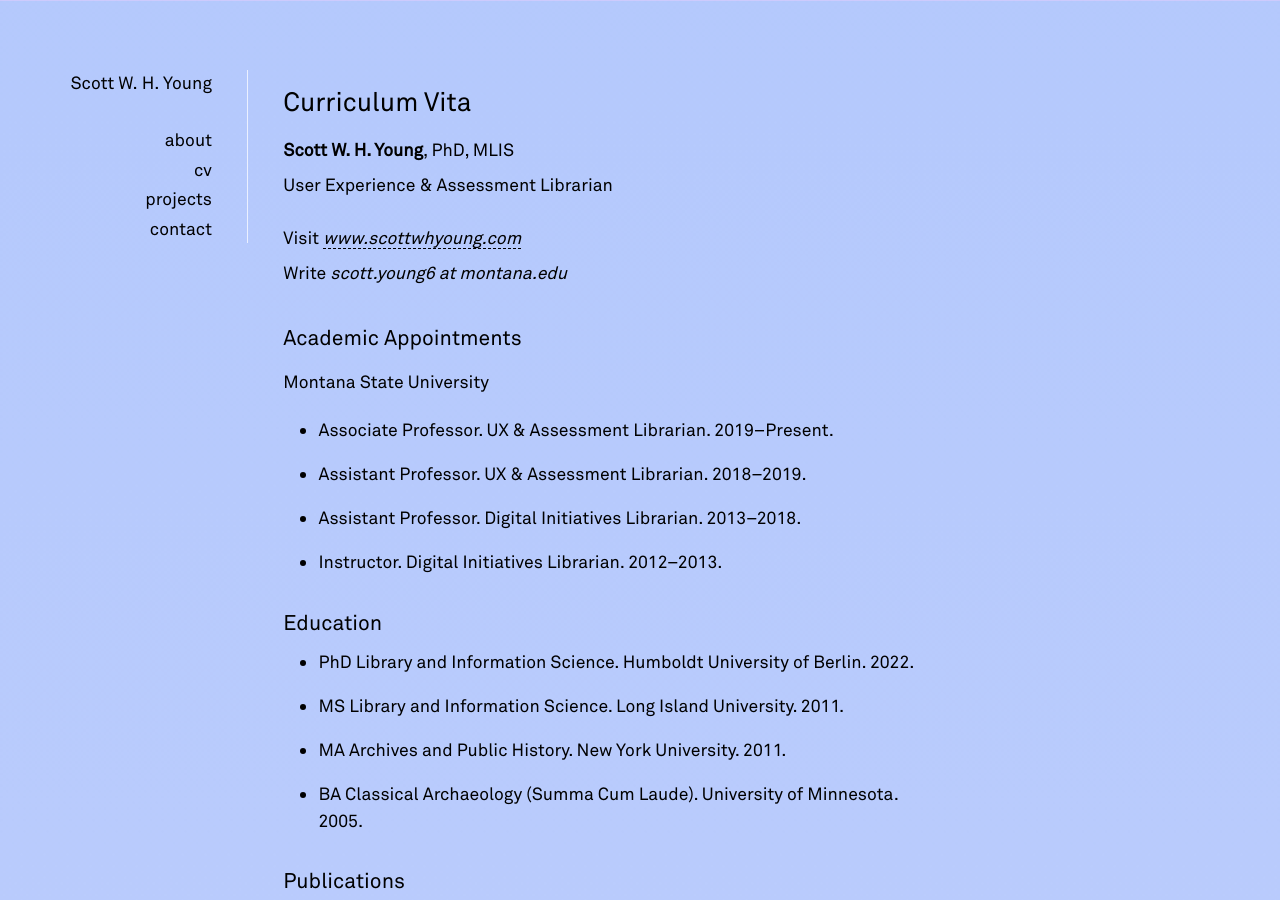
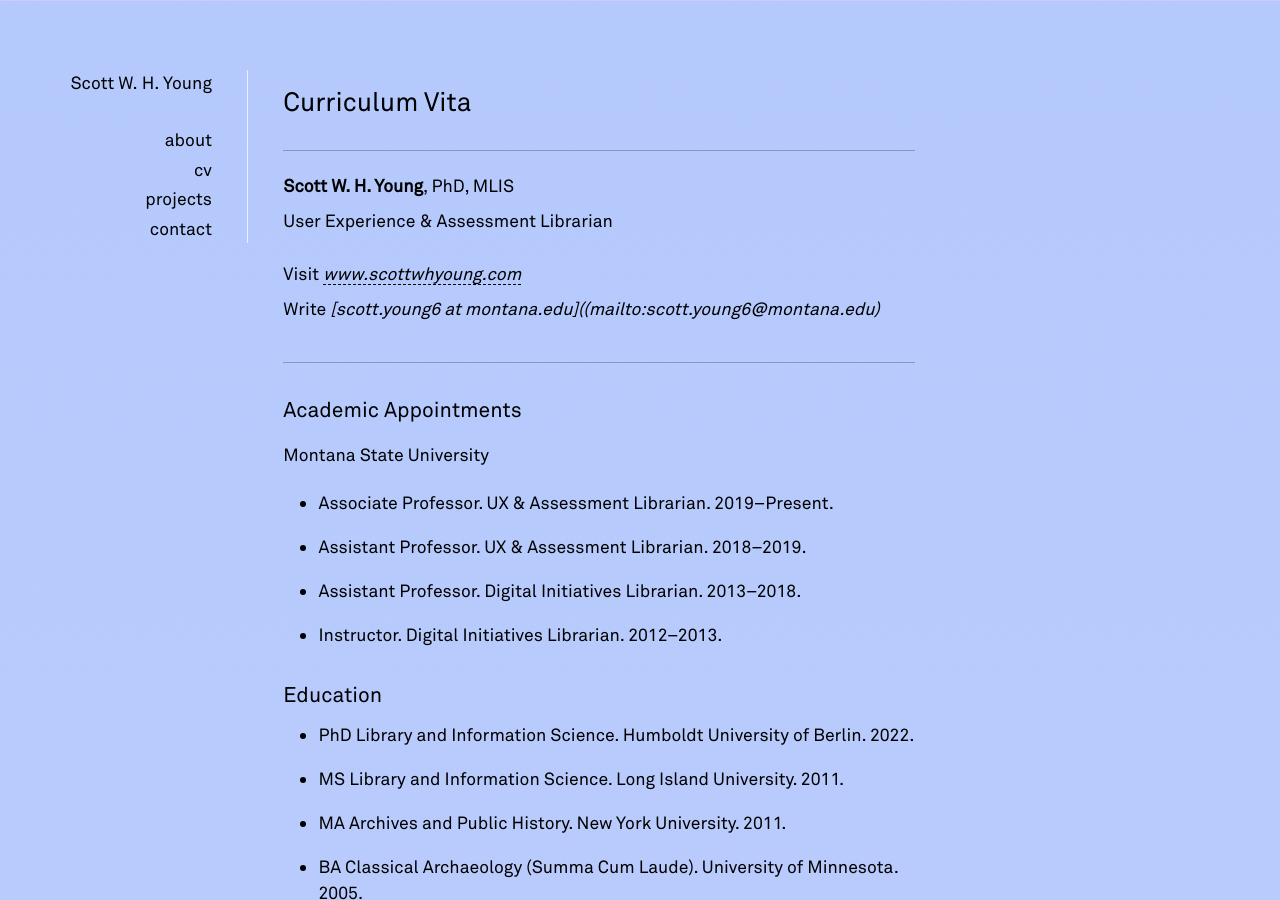
Before and after one commit to swyoung/swyoung.github.io, a Jekyll site: the page built from _pages/cv.md, in a window 1280 px wide and 900 px high. Built offline with Jekyll 4.4.1, drawn with Linux system fonts in a browser that asks for light colours; nearby versions of some CDN libraries; a style sheet for code colours, icons or effects is not loaded; part of the change alters nothing that is shown.

Commit message:
Update cv.md

```diff
--- a/_pages/cv.md
+++ b/_pages/cv.md
@@ -6,11 +6,15 @@ description: Curriculum Vita (CV) for Scott W. H. Young, UX & Assessment Librari
 
 # Curriculum Vita
 
+---
+
 **Scott W. H. Young**, PhD, MLIS\
 User Experience & Assessment Librarian
 
 Visit *[www.scottwhyoung.com](https://www.scottwhyoung.com)*\
-Write *scott.young6 at montana.edu*
+Write *[scott.young6 at montana.edu]((mailto:scott.young6@montana.edu)*
+
+---
 
 ## Academic Appointments
 Montana State University
```
